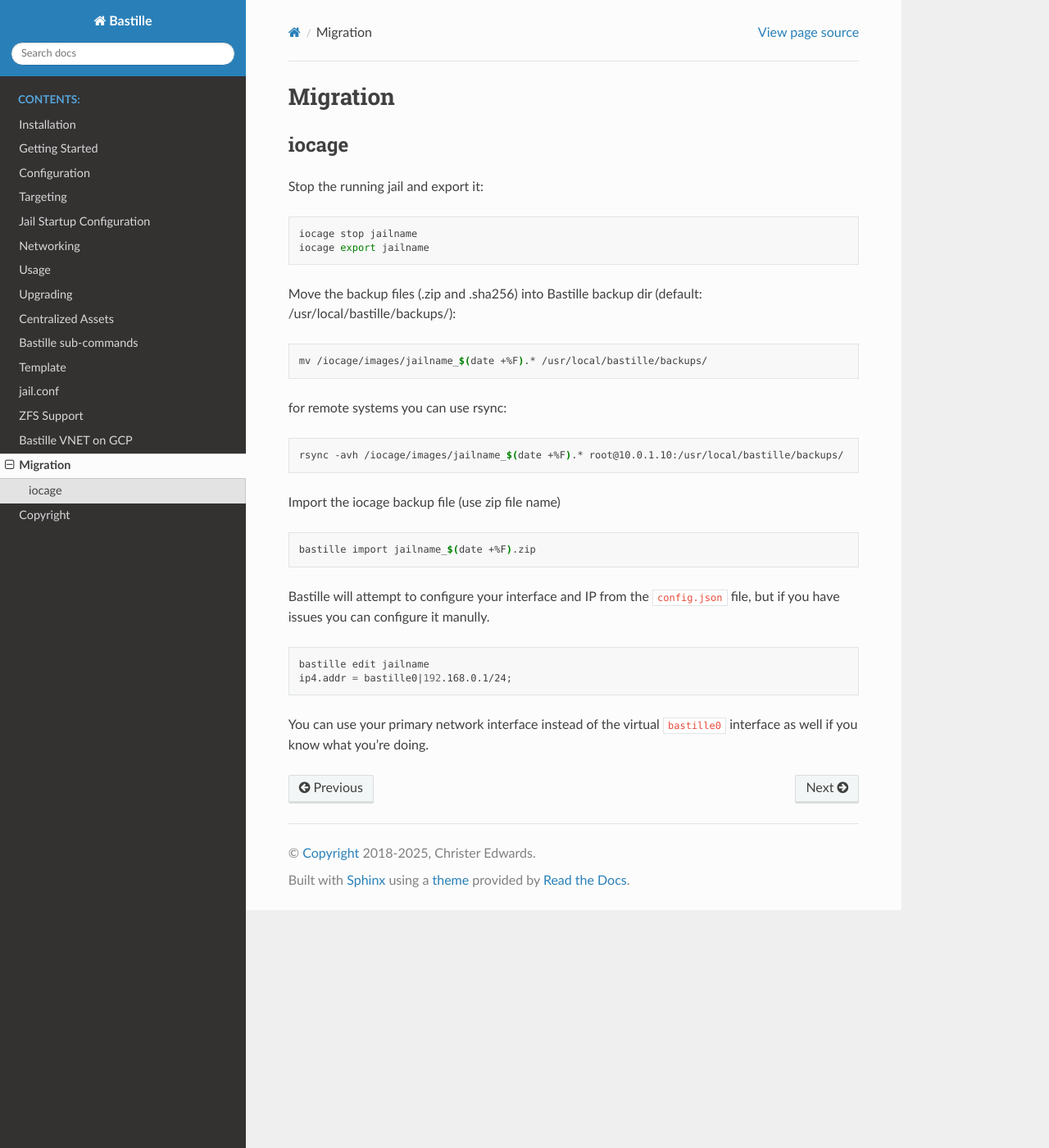
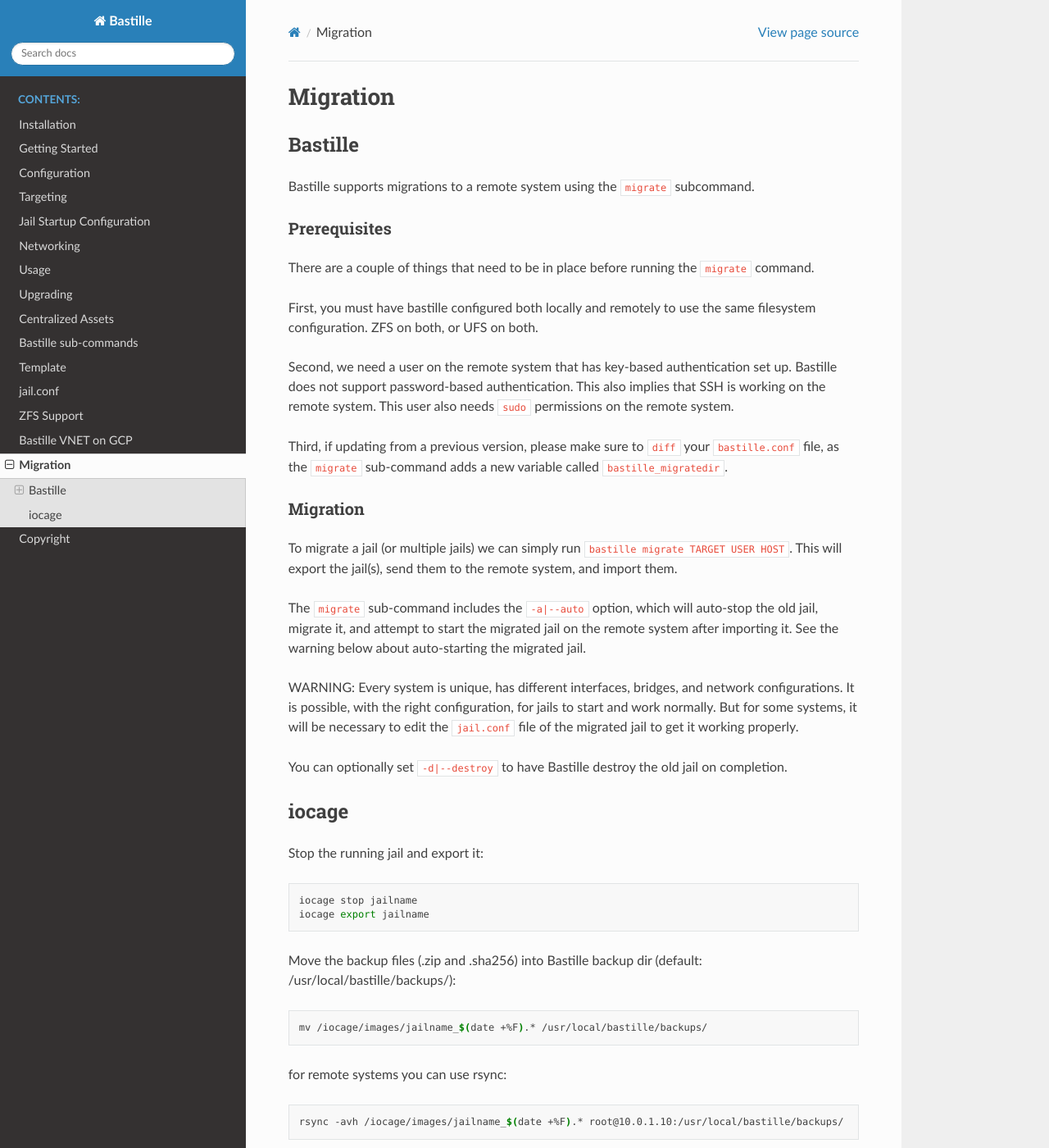
Before and after one commit to BastilleBSD/bastille, a Sphinx documentation site: the page built from docs/chapters/migration.rst, in a window 1280 px wide and 1400 px high. Shown: the whole window at 82% size. Built offline with Sphinx 7.4.7 and the Read the Docs theme 3.1.0, drawn with Linux system fonts in a browser that asks for light colours.

Commit message:
docs: Add migrate docs

```diff
--- a/docs/chapters/migration.rst
+++ b/docs/chapters/migration.rst
@@ -1,6 +1,43 @@
-=========
 Migration
 =========
+
+Bastille
+--------
+
+Bastille supports migrations to a remote system using the ``migrate`` subcommand.
+
+Prerequisites
+^^^^^^^^^^^^^
+
+There are a couple of things that need to be in place before running the ``migrate`` command.
+
+First, you must have bastille configured both locally and remotely to use the same filesystem
+configuration. ZFS on both, or UFS on both.
+
+Second, we need a user on the remote system that has key-based authentication set up. Bastille
+does not support password-based authentication. This also implies that SSH is working on the
+remote system. This user also needs ``sudo`` permissions on the remote system.
+
+Third, if updating from a previous version, please make sure to ``diff`` your ``bastille.conf``
+file, as the ``migrate`` sub-command adds a new variable called ``bastille_migratedir``.
+
+Migration
+^^^^^^^^^
+
+To migrate a jail (or multiple jails) we can simply run
+``bastille migrate TARGET USER HOST``. This will export the jail(s), send them to the
+remote system, and import them.
+
+The ``migrate`` sub-command includes the ``-a|--auto`` option, which will auto-stop the old jail,
+migrate it, and attempt to start the migrated jail on the remote system after importing it. See the
+warning below about auto-starting the migrated jail.
+
+WARNING: Every system is unique, has different interfaces, bridges, and network configurations.
+It is possible, with the right configuration, for jails to start and work normally. But for some
+systems, it will be necessary to edit the ``jail.conf`` file of the migrated jail to get it working
+properly.
+
+You can optionally set ``-d|--destroy`` to have Bastille destroy the old jail on completion.
 
 iocage
 ------
```
Also changed, not shown: docs/chapters/subcommands/migrate.rst (added, +18 -0 lines), 1 other file.
